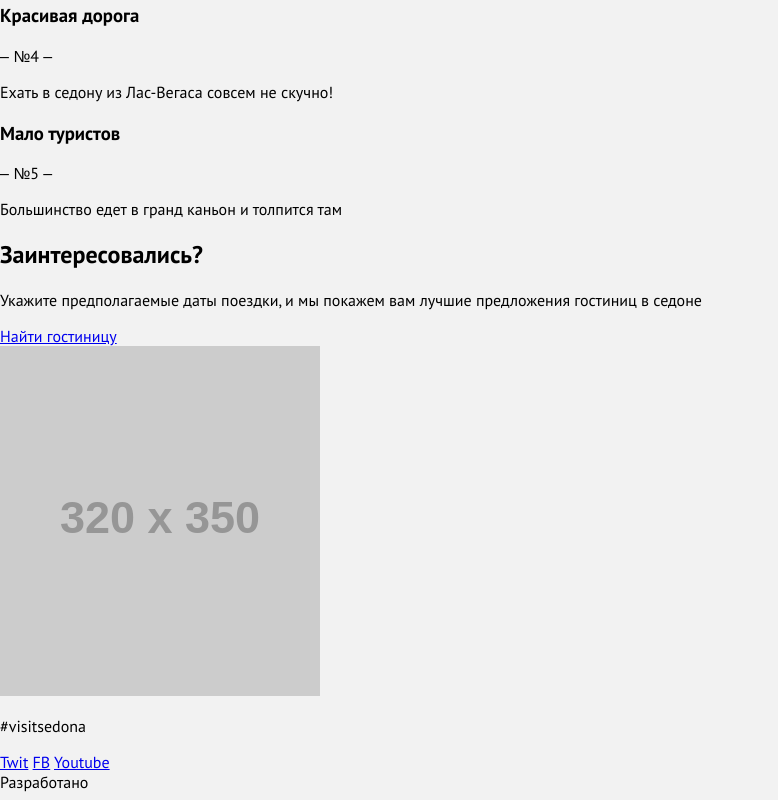
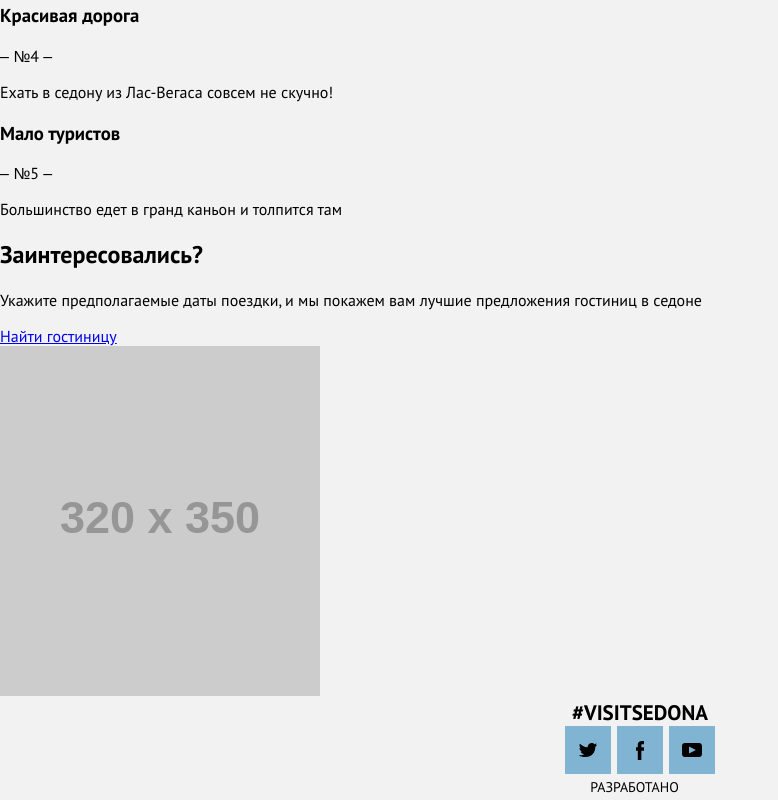
Before and after one commit to ustinovp/379393-sedona, a plain HTML site: page index.html in a window 1280 px wide. Shown: the part 2042-2842 px from the top of the page, without its empty margins (0-778 px from the left). Drawn offline with nearby package versions, Linux system fonts and the light colour scheme; files that its build step writes are made by us from their sources; placeholder pictures from the web are drawn by us; files whose address does not match are found by name.

Commit message:
Добавил блок social и исправление для стильлинта

```diff
--- a/index.html
+++ b/index.html
@@ -110,15 +110,20 @@
         <div class="page-footer__wraper">
           <p class="page-footer__hashtag">#visitsedona</p>
             <div class="page-footer__social social">
-              <div class="social__wrap">
-                <a class="social__link" href="#">Twit</a>
-                  <a class="social__link" href="#">FB</a>
-                  <a class="social__link" href="#">Youtube</a>
-                </div>
+              <div class="social__wraper">
+                <a class="social__link" href="#">Twit
+                  <img class="social__link-icon" src="/img/icon-twitter.svg"></a>
+                <a class="social__link" href="#">FB
+                  <img class="social__link-icon" src="/img/icon-facebook.svg"></a>
+                <a class="social__link" href="#">Youtube
+                  <img class="social__link-icon" src="/img/icon-youtube.svg"></a>
+              </div>
               </div>
               <div class="page-footer__copyright-wraper">
                 <p class="page-footer__copyright">Разработано</p>
-                <a class="page-footer__copyright-img-link" href="https://htmlacademy.ru"></a>
+                <a class="page-footer__copyright-img-link" href="https://htmlacademy.ru">
+                  <img class="page-footer__copyright-img-link" src="/img/htmlacademy.svg">
+                </a>
               </div>
             </div>
       </footer>
--- a/less/blocks/page-footer.less
+++ b/less/blocks/page-footer.less
@@ -1,23 +1,25 @@
-.page-footer__wrap {
+.page-footer__wraper {
   display: flex;
   flex-direction: column;
   margin-left: auto;
   margin-right: auto;
 }
-.page-footer__hash {
+
+.page-footer__hashtag {
   margin: 0;
-
   font-size: 21px;
   line-height: 26px;
   text-transform: uppercase;
   font-weight: bold;
   text-align: center;
 }
-.page-footer__socials {
+
+.page-footer__social {
   display: flex;
   justify-content: center;
 }
-.page-footer__copyright-wrap {
+
+.page-footer__copyright-wraper {
   display: flex;
   justify-content: center;
 
@@ -25,25 +27,31 @@
   line-height: 26px;
   text-transform: uppercase;
 }
+
 .page-footer__copyright {
   margin: 0;
   margin-right: 11px;
   align-self: center;
 }
-.page-footer__copyright-img {
+
+.page-footer__copyright-img-link {
   display: block;
+
   &:hover {
     fill: #81b3d2;
   }
+
   &:active {
     fill: rgba(0, 0, 0, 0.3);
   }
 }
+
 @media @mobile {
-  .page-footer__hash {
+  .page-footer__hashtag {
     padding-bottom: 35px;
   }
-  .page-footer__copyright-wrap {
+
+  .page-footer__copyright-wraper {
     margin-top: 40px;
     margin-bottom: 23px;
   }
--- a/less/blocks/page-main.less
+++ b/less/blocks/page-main.less
@@ -5,6 +5,7 @@
   margin-left: auto;
   margin-right: auto;
 }
+
 .page-main__title {
   margin: 0;
   padding: 0 10px;
@@ -14,6 +15,7 @@
   text-transform: uppercase;
   text-align: center;
 }
+
 .page-main__cool {
   margin: 0;
   padding-top: 30px;
@@ -23,6 +25,7 @@
   text-transform: uppercase;
   text-align: center;
 }
+
 @media @mobile {
   .page-title__wraper {
     width: 280px;
--- a/less/blocks/promo-text.less
+++ b/less/blocks/promo-text.less
@@ -10,6 +10,7 @@
   background-position: bottom center;
   background-size: cover;
   box-sizing: border-box;
+
   &::after {
     content: "";
     position: absolute;
@@ -28,16 +29,20 @@
     background-size: auto 389px;
   }
 }
+
 .promo-text__title {
   margin: auto;
   padding-bottom: 20px;
+
   &--index {
     padding-bottom: 0;
   }
 }
+
 @media @mobile {
   .promo-text__title {
     width: 229px;
+
     &--index {
       width: 282px;
       height: 214px;
--- a/less/blocks/social.less
+++ b/less/blocks/social.less
@@ -0,0 +1,33 @@
+.social__wraper {
+  display: flex;
+}
+
+.social__link {
+  display: flex;
+  margin-right: 6px;
+  font-size: 0;
+  width: 46px;
+  height: 48px;
+  background-color: #81b3d2;
+
+  &:hover {
+    background-color: #669ec0;
+  }
+
+  &:active {
+    background-color: #5496bd;
+  }
+}
+
+.social__link:last-of-type {
+  margin-right: 0;
+}
+
+.social__link-icon {
+  margin: auto;
+  fill: #ffffff;
+}
+
+.social__link:active .socials__link-icon {
+  fill: rgba(255, 255, 255, 0.3)
+}
```
Also changed, not shown: js/navigation.js (deleted, +0 -17 lines), less/blocks/page-header.less (+12 -0 lines).
